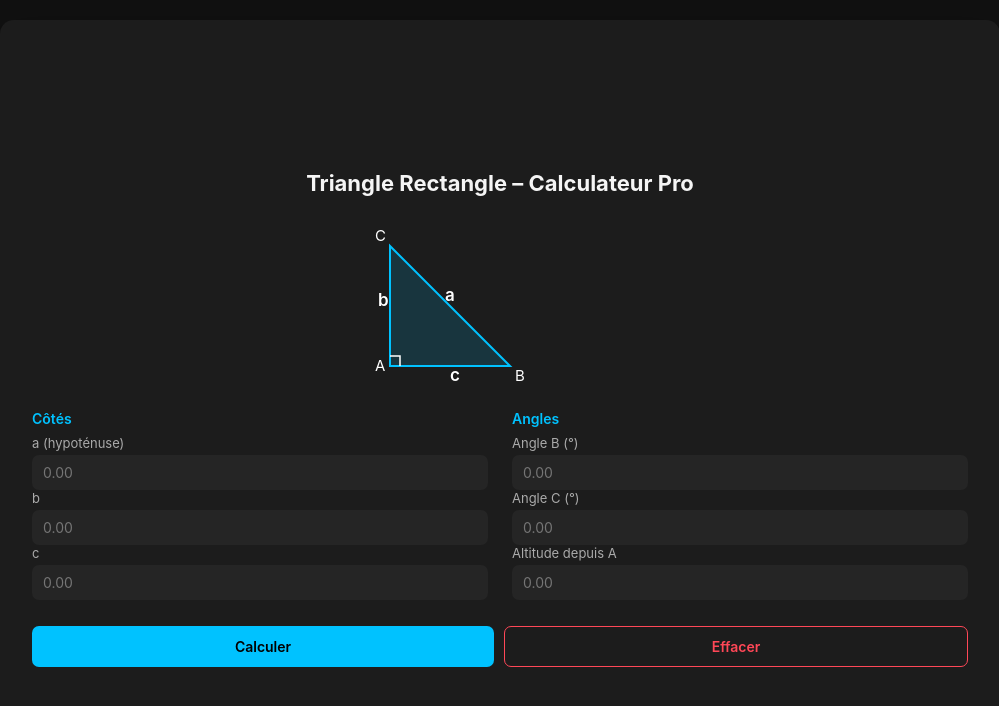
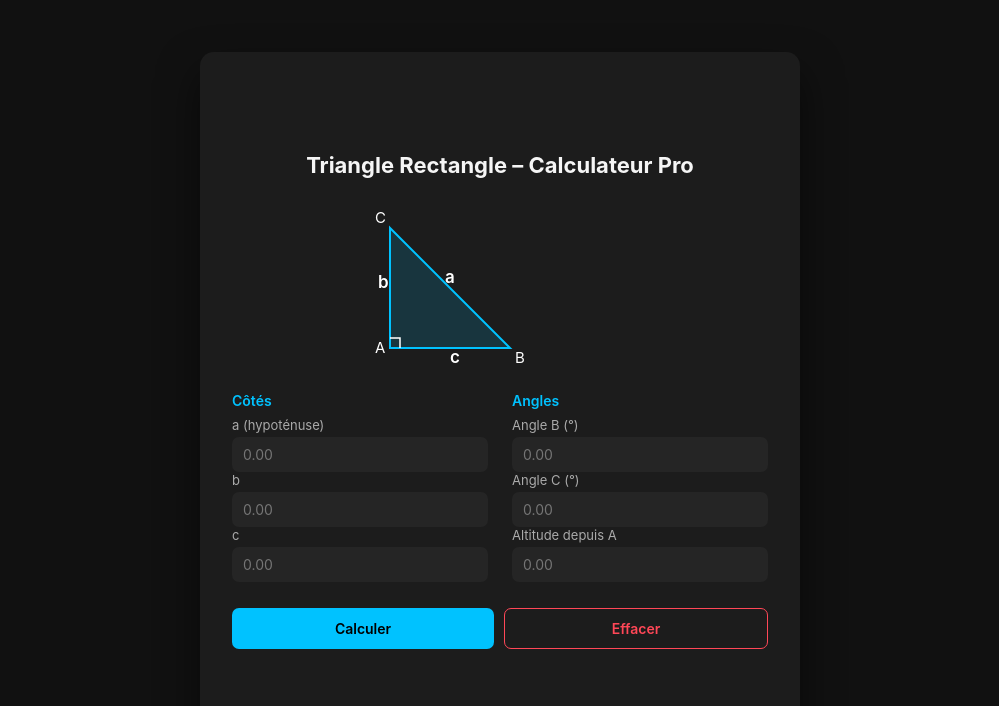
Before and after one commit to ewody/TC_v2, a plain HTML site: page index.html in a window 1280 px wide. Shown: the whole page, without its empty margins (140-1139 px from the left). Drawn offline with Linux system fonts and the light colour scheme.

Commit message:
Update index.html

```diff
--- a/index.html
+++ b/index.html
@@ -7,7 +7,7 @@
 :root{--accent:#00C2FF;--bg:#111;--panel:#1c1c1c;--input:#252525;--text:#f5f5f5;}
 *{margin:0;padding:0;font-family:Inter,Arial,sans-serif;box-sizing:border-box;}
 body{background:var(--bg);color:var(--text);display:flex;align-items:center;justify-content:center;min-height:100vh;padding:20px;}
-.card{background:var(--panel);width:100%;max-width:1000px;border-radius:14px;padding:150px 32px;box-shadow:0 20px 40px rgba(0,0,0,.55);}
+.card{background:var(--panel);width:100%;max-width:600px;border-radius:14px;padding:100px 32px;box-shadow:0 20px 40px rgba(0,0,0,.55);}
 .card h1{text-align:center;font-size:22px;margin-bottom:20px;}
 .svg-box{display:flex;justify-content:center;margin-bottom:24px;}
 .grid{display:grid;grid-template-columns:1fr 1fr;gap:24px;}
```
